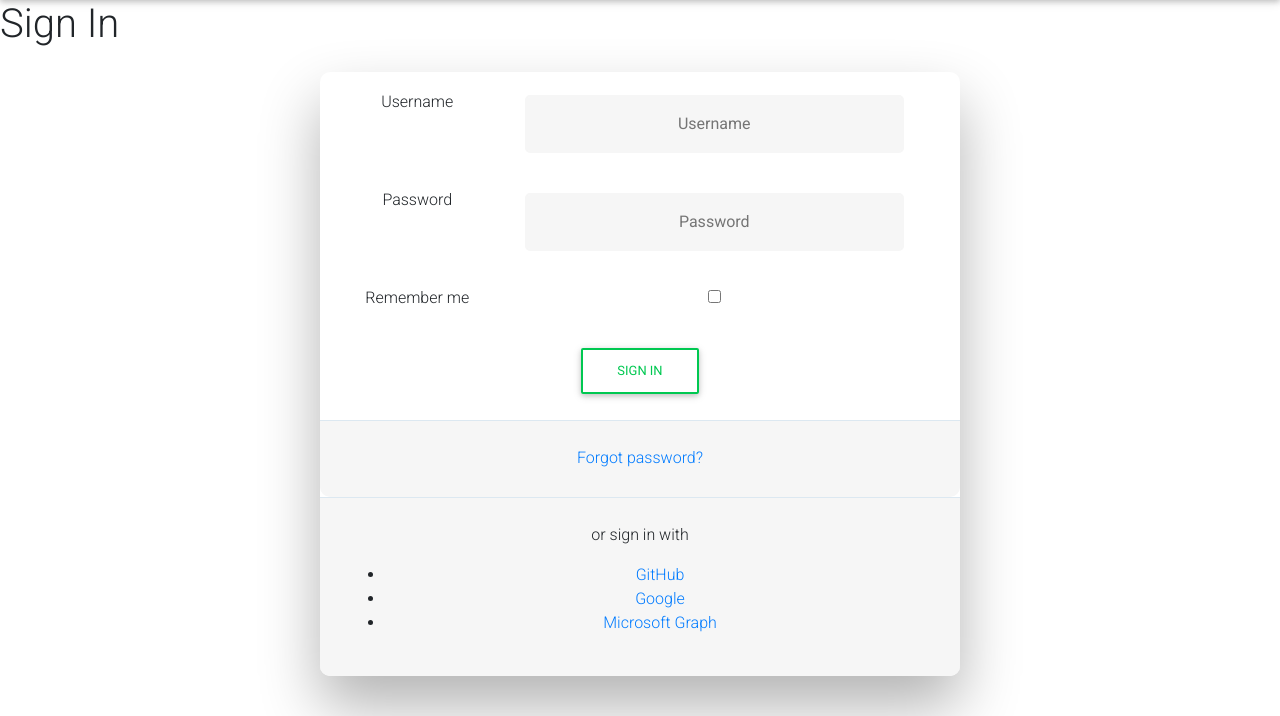
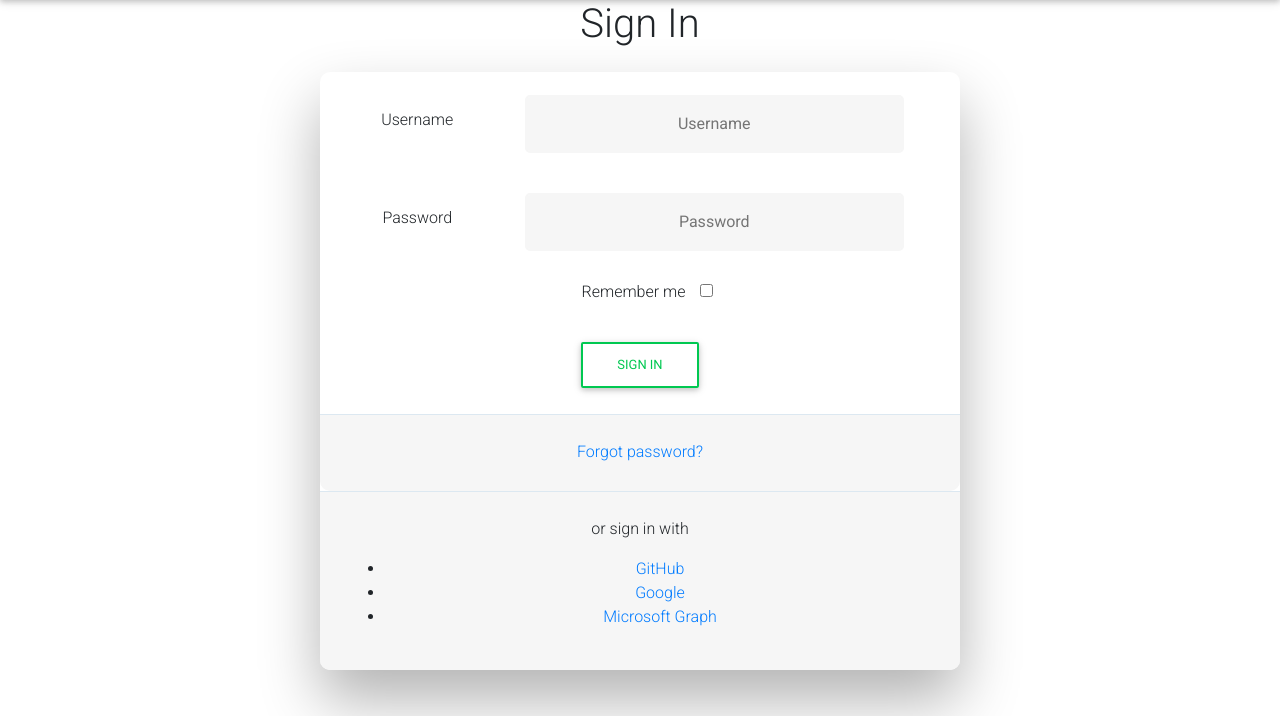
Before and after one commit to TinyAtoms/CalibreWAN, a Django app: page /accounts/login/ in a window 1280 px wide. Shown: the part 56-772 px from the top of the page. Run offline with Django 3.2, Linux system fonts and the light colour scheme; parts of the project's set-up code (start-up, migrations or seed data) failed here and were passed over; some libraries are stand-ins or nearby versions.

Commit message:
sign in edits + reformatted results.html

```diff
--- a/templates/account/login.html
+++ b/templates/account/login.html
@@ -4,7 +4,9 @@
 {% load account socialaccount %}
 {% block head_title %}{% trans "Sign In" %}{% endblock %}
 {% block content %}
-<h1>{% trans "Sign In" %}</h1>
+<div class="container">
+    <h1 class="text-center">{% trans "Sign In" %}</h1>
+</div>
 {% include "socialaccount/snippets/login_extra.html" %}
 
 <div class="wrapper fadeInDown">
@@ -14,33 +16,39 @@
         <form class="login" method="POST" action="{% url 'account_login' %}">
             {% csrf_token %}
             <div class="container-fluid">
-                <div class="row form-group mx-2 py-1 mt-2 justify-content-start">
-                    <div class="col-25">
-                        <label for="id_login">{% trans 'Username' %}</label>
+                <div class="row form-group mx-2 py-1 mt-2 justify-content-center">
+                    <div class="col-25 d-flex align-items-center">
+                        <div class="container">
+                            <label for="id_login">{% trans 'Username' %}</label>
+                        </div>
                     </div>
                     <div class="col-75">
                         <input type="text" id="id_login" name="login" placeholder="{% trans 'Username' %}"
                             autocomplete="username" maxlength="150" required="">
                     </div>
                 </div>
-                <div class="row form-group mx-2 py-1 justify-content-start">
-                    <div class="col-25">
-                        <label for="id_password">{% trans 'Password' %}</label>
+                <div class="row form-group mx-2 py-1 justify-content-center">
+                    <div class="col-25 d-flex align-items-center">
+                        <div class="container">
+                            <label for="id_password">{% trans 'Password' %}</label>
+                        </div>
                     </div>
                     <div class="col-75">
                         <input type="password" id="id_password" name="password" placeholder="{% trans 'Password' %}"
                             autocomplete="current-password" required="">
                     </div>
                 </div>
-                <div class="row form-group mx-2 py-1 justify-content-start">
-                    <div class="col-25">
-                        <label for="id_remember">{% trans 'Remember me' %}</label>
+                <div class="row form-group mx-2 py-1 justify-content-center">
+                    <div class="col-50 d-flex align-items-center">
+                        <div class="container">
+                            <label for="id_remember">{% trans 'Remember me' %}</label>
+                        </div>
                     </div>
-                    <div class="col-75">
+                    <div class="col-50">
                         <input type="checkbox" name="remember" id="id_remember">
                     </div>
                 </div>
-                <div class="row form-group mx-2 py-1 mt-2 justify-content-start" id="submit-row">
+                <div class="row form-group mx-2 py-1 mt-2 justify-content-center" id="submit-row">
                     {% if redirect_field_value %}
                     <input type="hidden" name="{{ redirect_field_name }}" value="{{ redirect_field_value }}" />
                     {% endif %}
```
Also changed, not shown: templates/library/results.html (+13 -10 lines).
